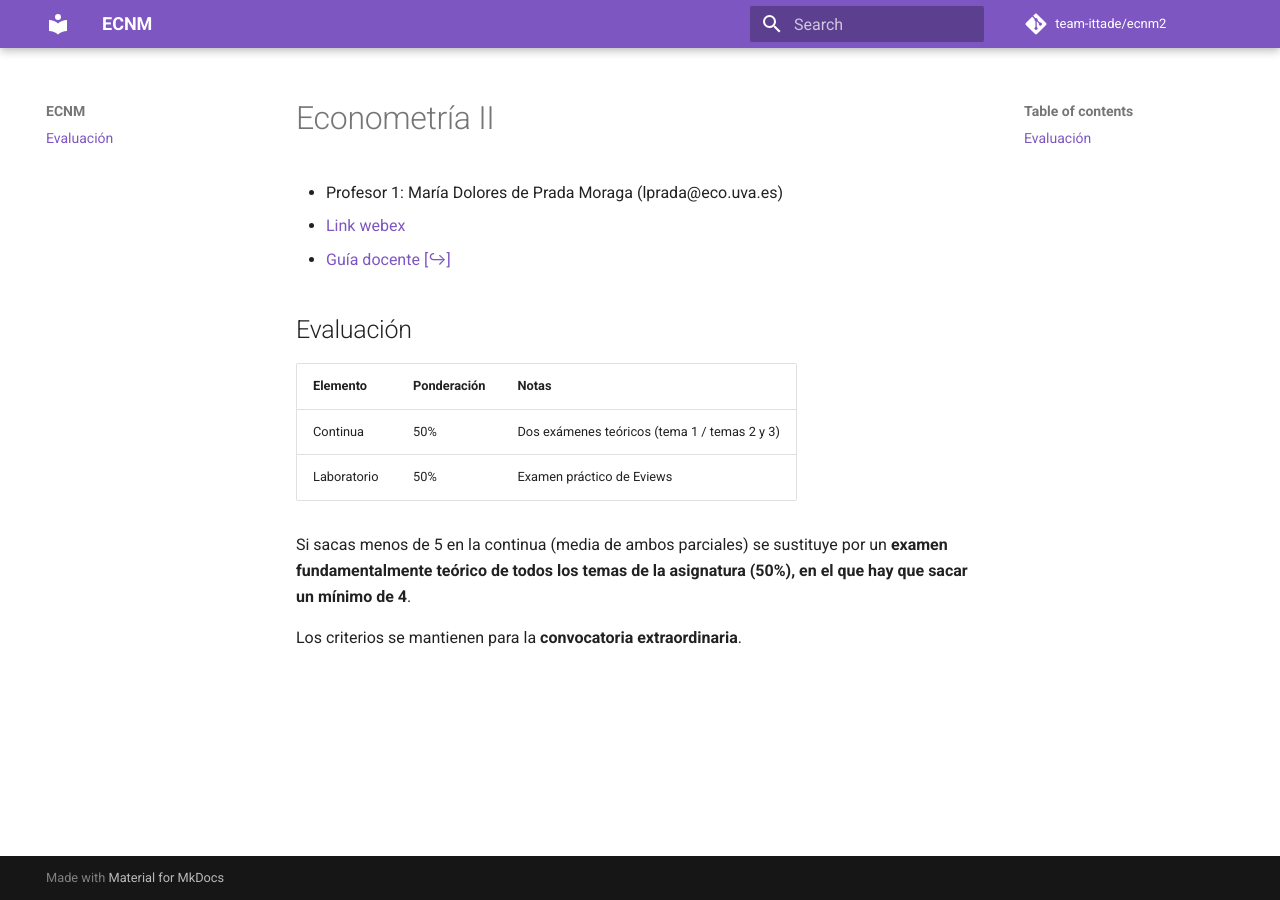
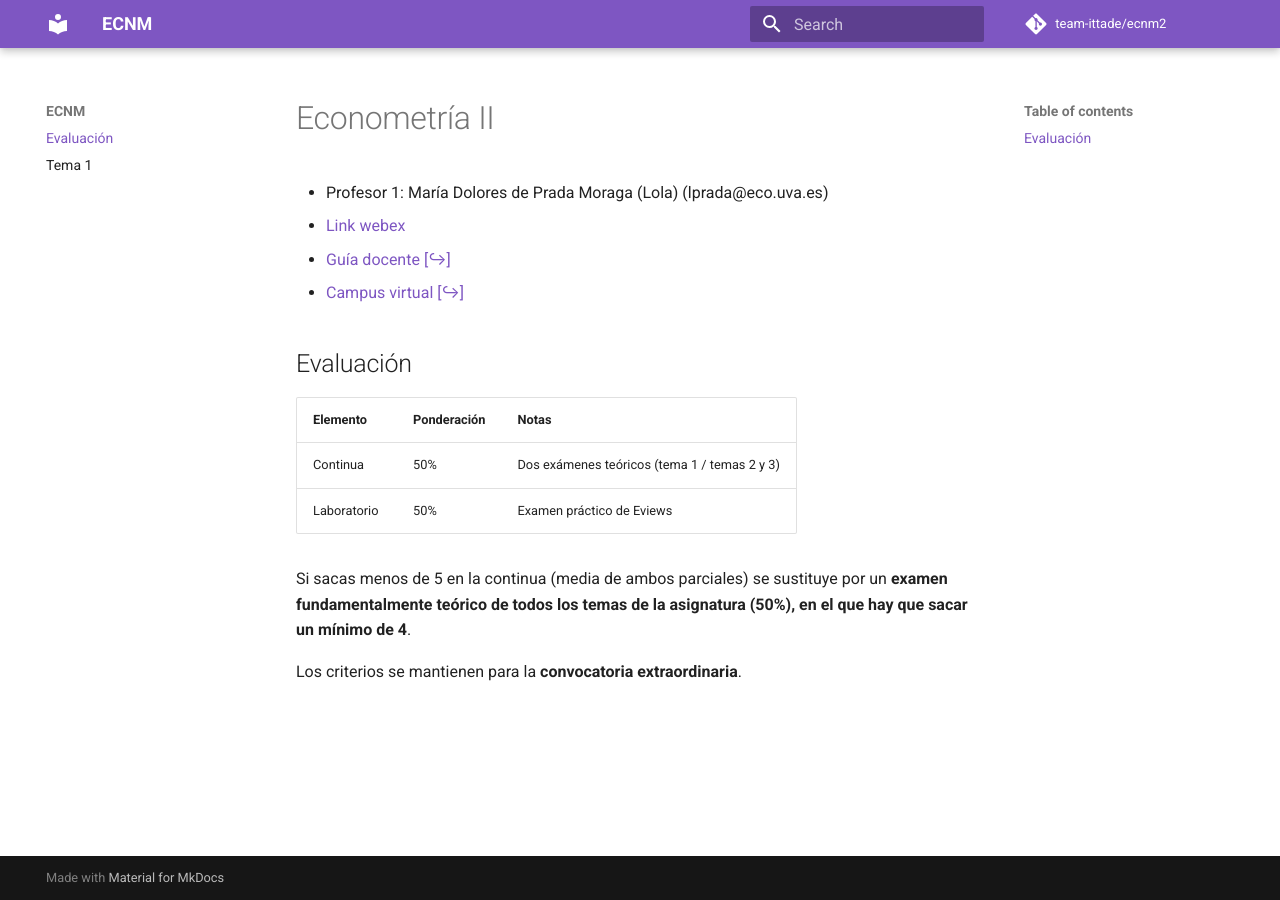
Before and after one commit to team-ittade/ecnm2, an MkDocs documentation site: the page built from docs/index.md, in a window 1280 px wide. Built offline with MkDocs 1.6.1 and Material for MkDocs 9.7.7, drawn with Linux system fonts in a browser that asks for light colours; comment, search, counter and statistics services are not loaded.

Commit message:
2021-04-12 - tema 1

```diff
--- a/docs/index.md
+++ b/docs/index.md
@@ -1,8 +1,9 @@
 # Econometría II
 
-- Profesor 1: María Dolores de Prada Moraga (lprada@eco.uva.es)
+- Profesor 1: María Dolores de Prada Moraga (Lola) (lprada@eco.uva.es)
 - [Link webex](https://universidaddevalladolid.webex.com/universidaddevalladolid/j.php?MTID=mfdc895caf709965d2a950c5293bf8557)
 - [Guía docente](https://alojamientos.uva.es/guia_docente/uploads/2020/466/45407/1/Documento.pdf){: .elink}
+- [Campus virtual](https://campusvirtual.uva.es/course/view.php?id=31850){.elink}
 
 ## Evaluación
 
--- a/mkdocs.yml
+++ b/mkdocs.yml
@@ -9,6 +9,7 @@ theme:
 
 nav:
   - Evaluación: index.md
+  - Tema 1: tema-1/index.md
 
 repo_name: team-ittade/ecnm2
 repo_url: https://github.com/team-ittade/ecnm2
```
Also changed, not shown: docs/tema-1/index.md (added, +1 -0 lines).
